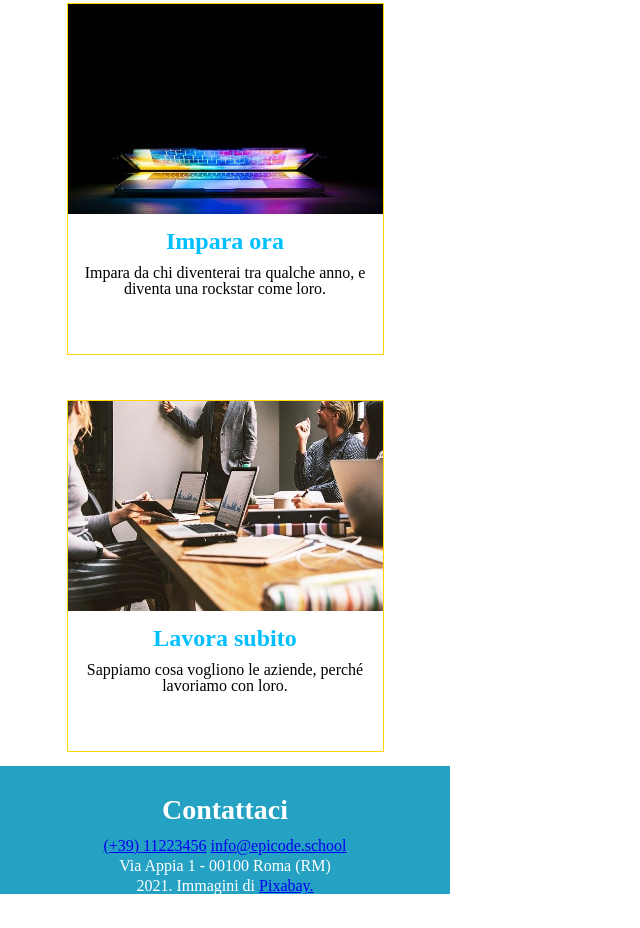
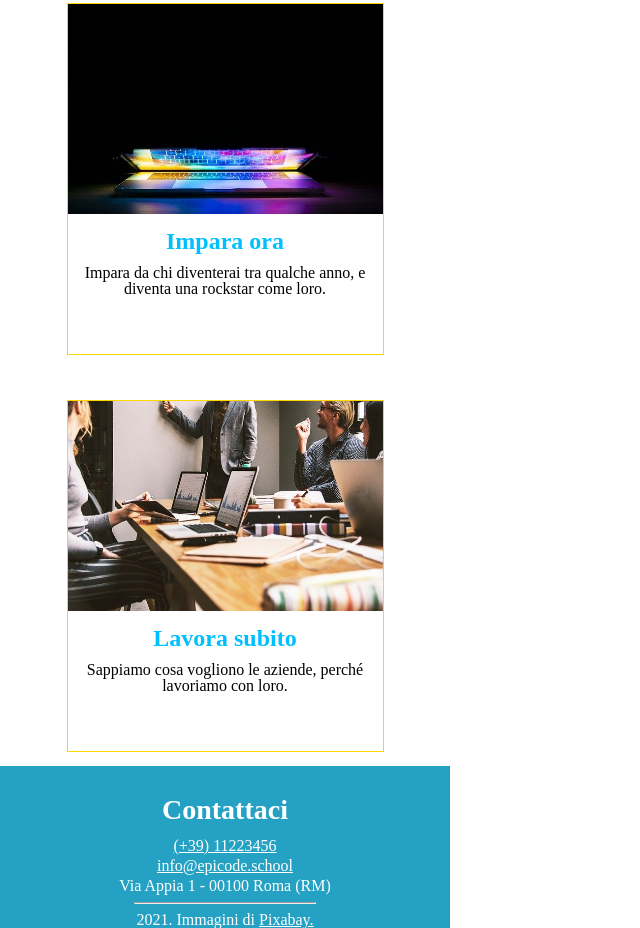
Before and after one commit to FabioDeiana/day-5, a plain HTML site: page index.html in a window 1280 px wide. Shown: the part 1767-2695 px from the top of the page, without its empty margins (0-640 px from the left). Before the commit the page ends 2661 px from the top, so only its background shows below. Drawn offline with Linux system fonts and the light colour scheme.

Commit message:
day5_project

```diff
--- a/index.html
+++ b/index.html
@@ -71,8 +71,11 @@
     <div id="fine">
       <h2>Contattaci</h2>
       <a href="#">(+39) 11223456</a>
+      <p></p>
       <a href="#">info@epicode.school</a>
+
       <p>Via Appia 1 - 00100 Roma (RM)</p>
+      <hr />
       <p>2021. Immagini di <a href="#">Pixabay.</a></p>
     </div>
   </body>
--- a/style.css
+++ b/style.css
@@ -145,3 +145,12 @@ h2 {
   color: white;
   text-align: center;
 }
+
+hr {
+  color: white;
+  width: 40%;
+}
+
+#fine a {
+  color: white;
+}
```
